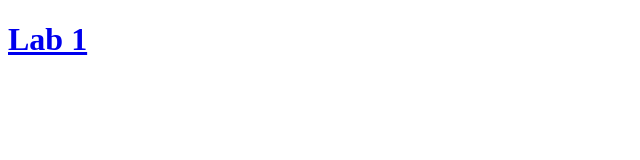
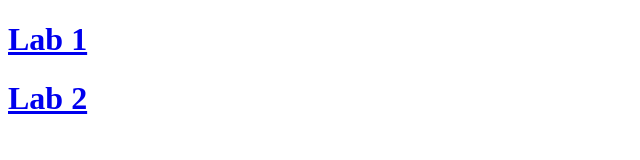
Before and after one commit to fairchildlabs/SeasonOne, a plain HTML site: page index.html in a window 1280 px wide. Shown: the whole page, without its empty margins (0-640 px from the left). Drawn offline with Linux system fonts and the light colour scheme.

Commit message:
Season One update

```diff
--- a/index.html
+++ b/index.html
@@ -11,5 +11,9 @@
 <a href="https://github.com/fairchildlabs/Lab1">Lab 1</a>
 </h1>
 
+<h1>
+<a href="https://github.com/fairchildlabs/Lab2">Lab 2</a>
+</h1>
+
 </body>
 </html>
```
Also changed, not shown: 3 other files.
